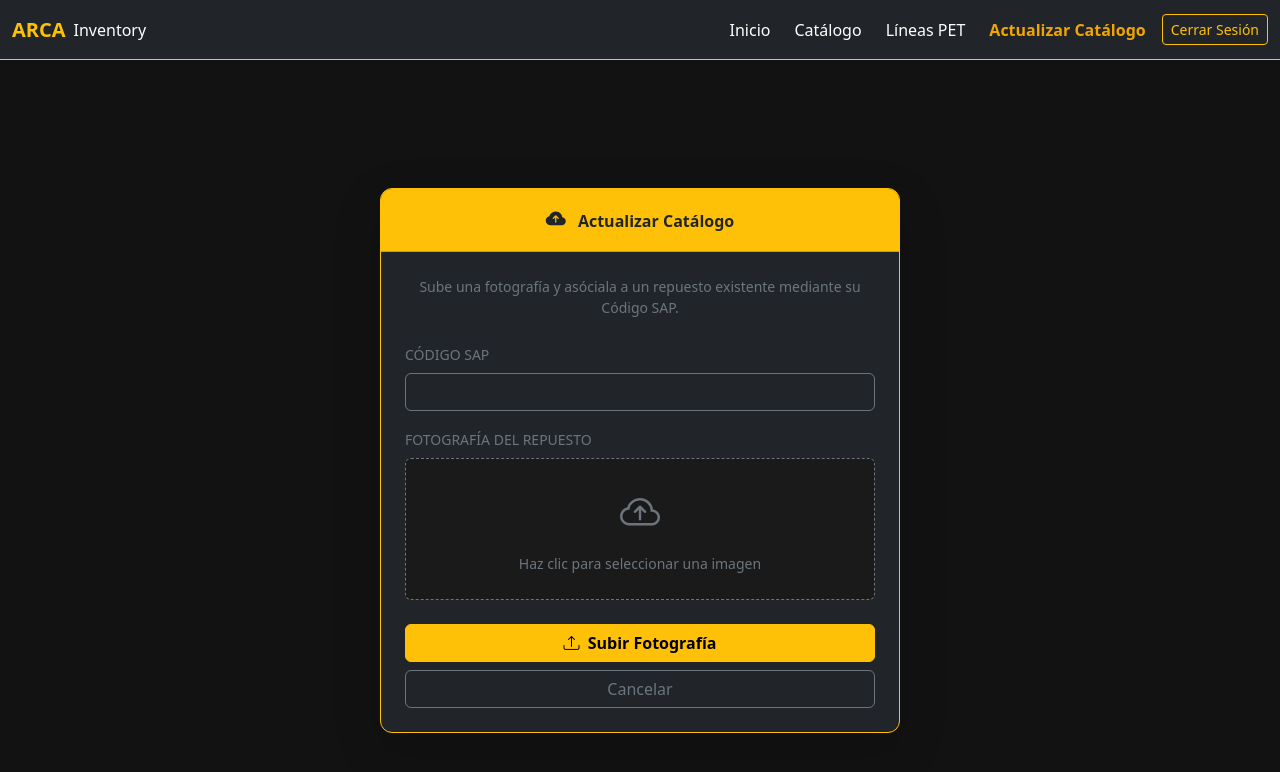
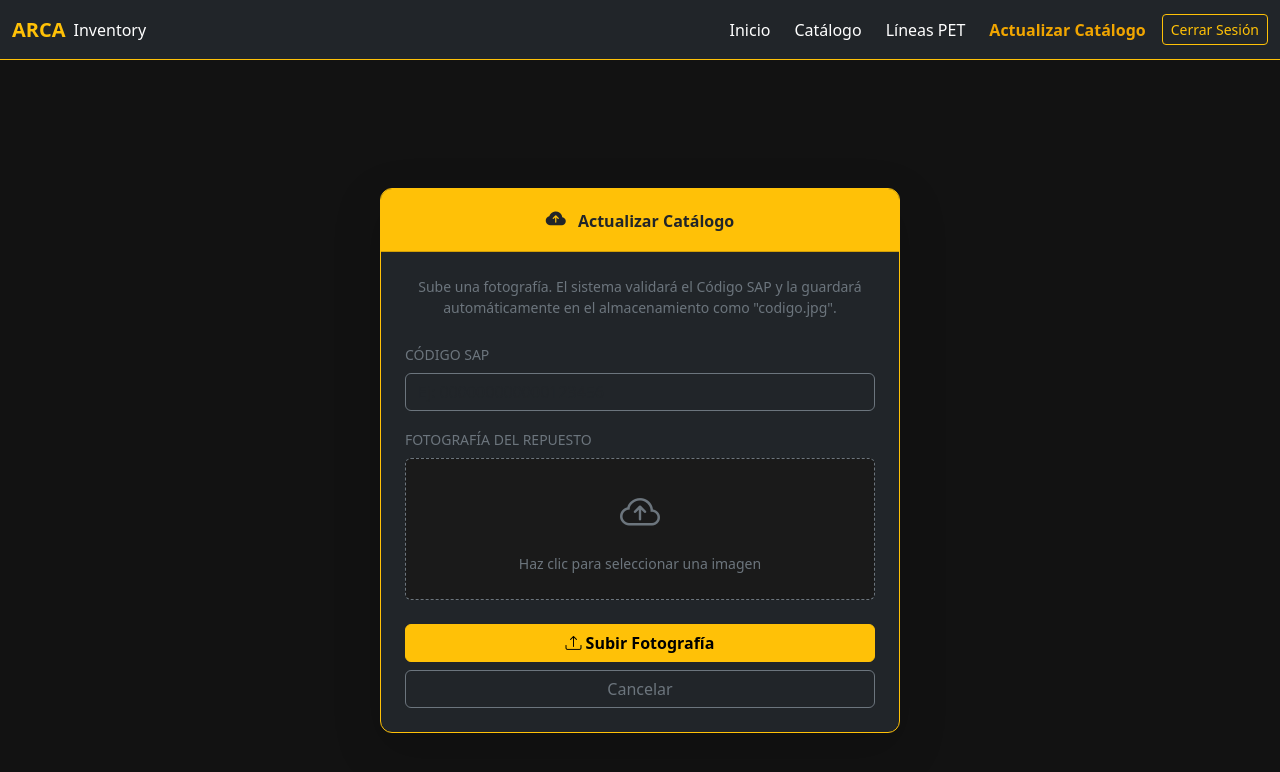
Before and after one commit to Richard-Baldeon/G5DW, an Angular app in the folder arca-inventory-web/: page /actualizar in a window 1280 px wide. Shown: the top 772 px of the page. Built offline with nearby package versions, Linux system fonts and the light colour scheme.

Commit message:
feat: update upload instructions and enhance file upload button functionality

```diff
--- a/arca-inventory-web/src/app/pages/actualizar-catalogo/actualizar-catalogo.html
+++ b/arca-inventory-web/src/app/pages/actualizar-catalogo/actualizar-catalogo.html
@@ -9,7 +9,7 @@
     <div class="card-body p-4">
 
       <p class="text-secondary small mb-4 text-center">
-        Sube una fotografía y asóciala a un repuesto existente mediante su Código SAP.
+        Sube una fotografía. El sistema validará el Código SAP y la guardará automáticamente en el almacenamiento como "codigo.jpg".
       </p>
 
       <!-- Alert -->
@@ -44,7 +44,7 @@
         <!-- File Upload -->
         <div class="mb-4">
           <label class="form-label text-secondary small text-uppercase">Fotografía del Repuesto</label>
-          <div class="upload-area text-center p-4 rounded border border-secondary border-dashed" (click)="fileInput.click()">
+          <div class="upload-area text-center p-4 rounded border border-secondary border-dashed" style="cursor: pointer;" (click)="fileInput.click()">
             @if (nombreArchivo) {
               <i class="bi bi-file-earmark-image text-warning fs-2 d-block mb-2"></i>
               <span class="text-white small">{{ nombreArchivo }}</span>
@@ -63,15 +63,29 @@
         </div>
 
         <!-- Buttons -->
+<!-- Buttons -->
 <div class="d-grid gap-2">
-          <button type="submit" class="btn btn-warning fw-semibold" [disabled]="procesando">
+  <button
+    type="button"
+    class="btn btn-warning fw-semibold"
+    [disabled]="procesando"
+    (click)="subirFotografia()">
+
     @if (procesando) {
-              <span class="spinner-border spinner-border-sm me-1"></span> Verificando...
+      <span class="spinner-border spinner-border-sm me-1" role="status" aria-hidden="true"></span>
+      <span>Procesando...</span>
     } @else {
-              <i class="bi bi-upload me-1"></i> Subir Fotografía
+      <i class="bi bi-upload me-1"></i>
+      <span>Subir Fotografía</span>
     }
+
   </button>
-          <button type="button" class="btn btn-outline-secondary" (click)="cancelar()">
+
+  <button
+    type="button"
+    class="btn btn-outline-secondary"
+    [disabled]="procesando"
+    (click)="cancelar()">
     Cancelar
   </button>
 </div>
```
Lines whose indentation alone changed are shown as unchanged.
